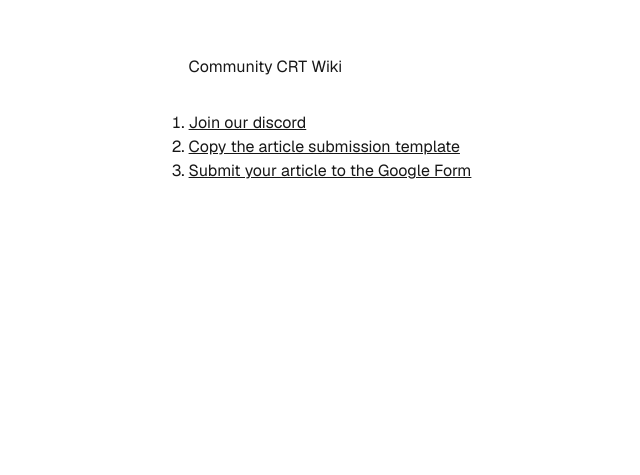
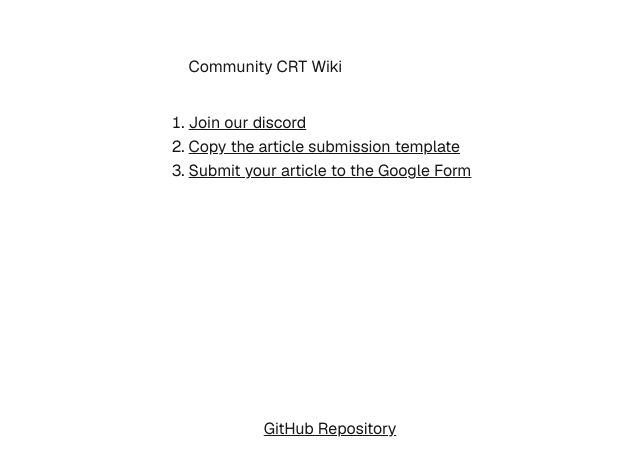
Before and after one commit to ash-hammond/crt-wiki, a Next.js app: page / in a window 1280 px wide. Shown: the part 281-756 px from the top of the page, without its empty margins (310-950 px from the left). Built offline with nearby package versions, Linux system fonts and the light colour scheme.

Commit message:
added github repo

```diff
--- a/app/page.tsx
+++ b/app/page.tsx
@@ -13,6 +13,9 @@ export default function Home() {
           </li>
         </ol>
       </main>
+      <footer className="row-start-3 flex gap-[24px] flex-wrap items-center justify-center">
+        <a className="underline" href="https://github.com/ash-hammond/crt-wiki" target="_blank">GitHub Repository</a>
+      </footer>
     </div>
   );
 }
```
